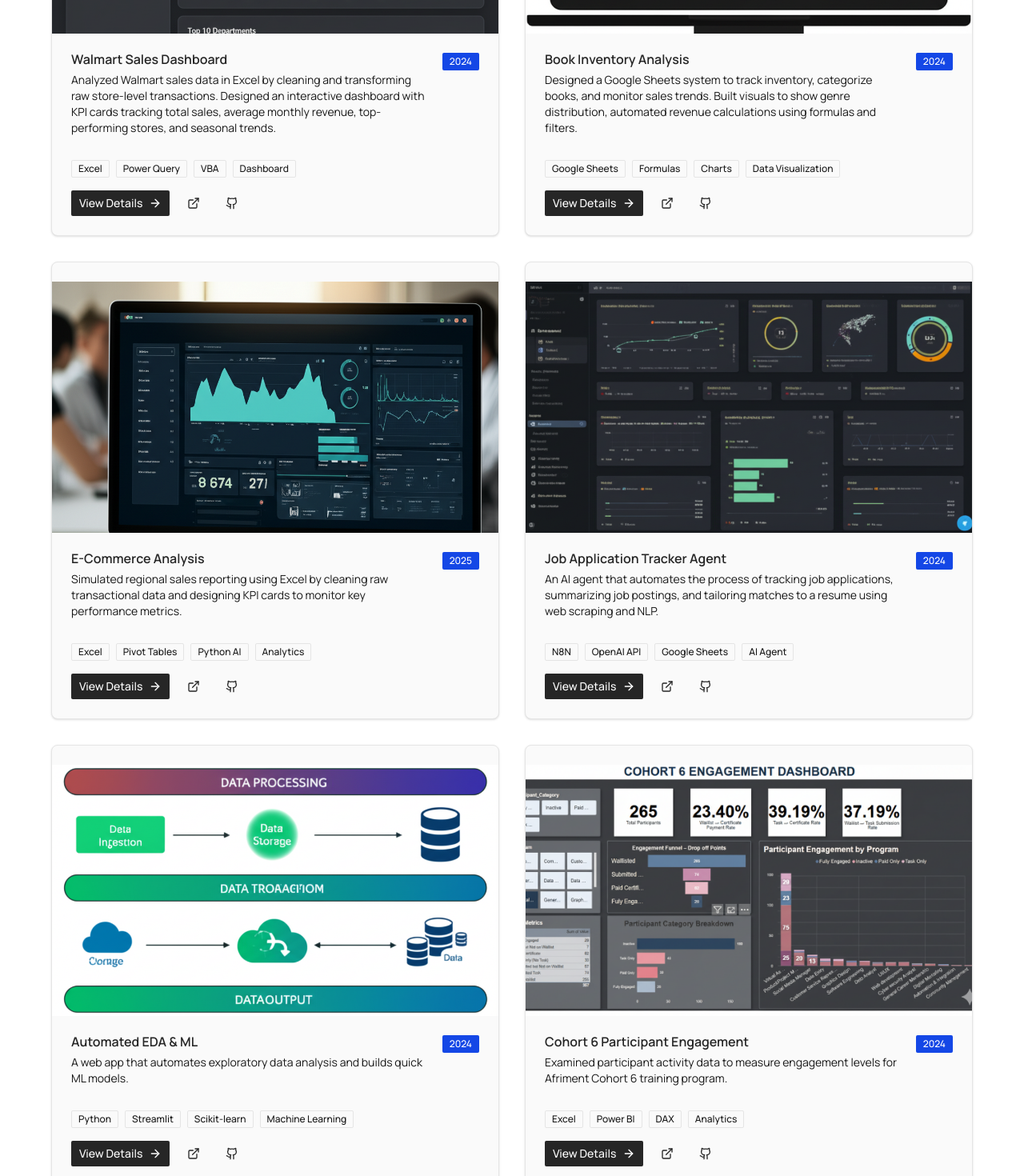
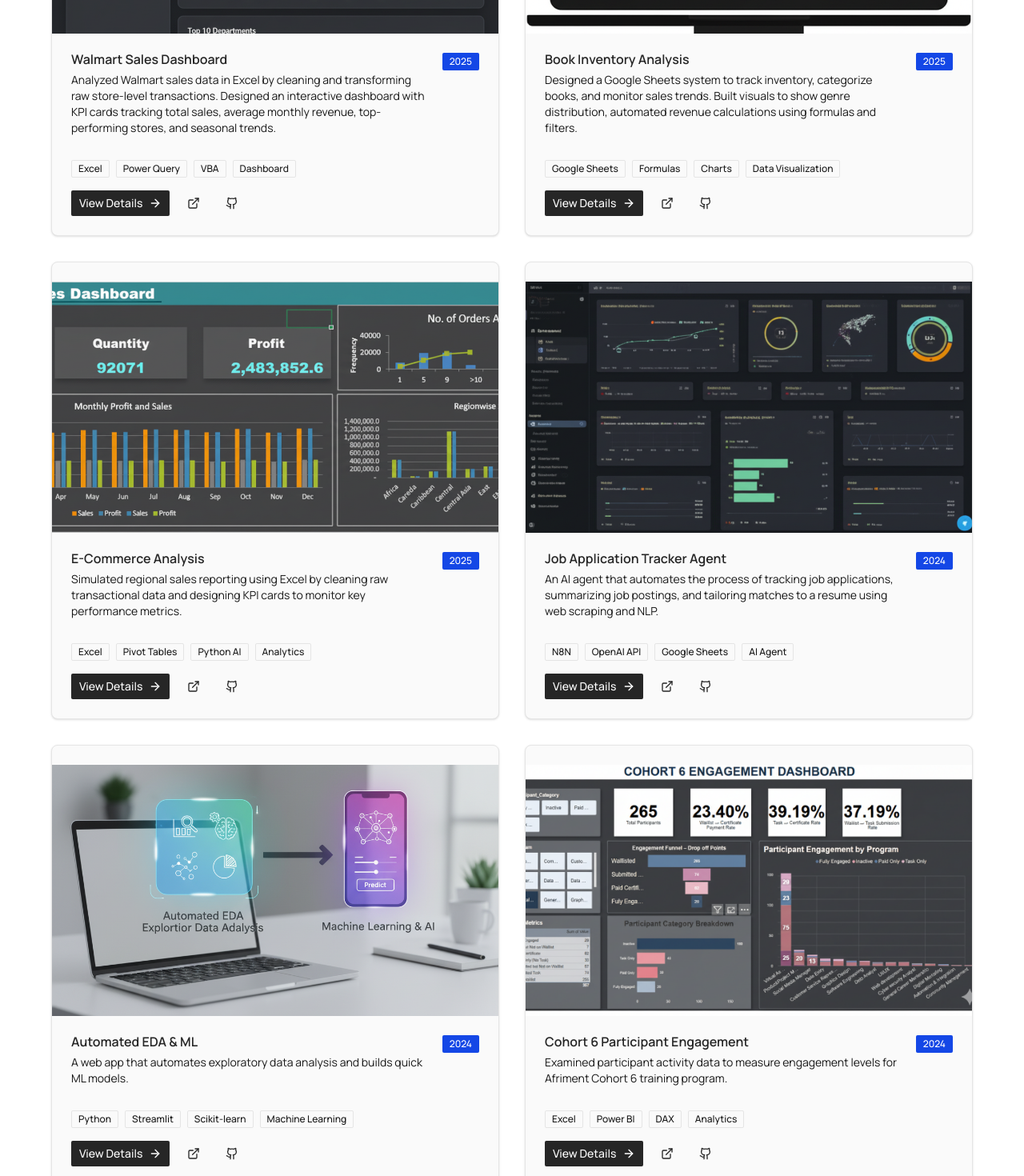
Before and after one commit to AnabDube/my-personal-portfolio, a Next.js app: page /projects in a window 1280 px wide. Shown: the part 770-2240 px from the top of the page at 80% size. Built offline with nearby package versions, Linux system fonts and the light colour scheme.

Commit message:
Update E-commerce Analysis and Automated EDA projects with actual dashboard images

```diff
--- a/app/data/projects.ts
+++ b/app/data/projects.ts
@@ -31,8 +31,8 @@ export const projects: Project[] = [
     tags: ["Excel", "Power Query", "VBA", "Dashboard"],
     category: "Data Analytics",
     status: "Completed",
-    year: "2024",
-    duration: "3 months",
+    year: "2025",
+    duration: "1 month",
     demoUrl: "https://drive.google.com/file/d/1X-xPzdkBTSHFi_oBYkTER6sZrFefSpKe/view?usp=sharing",
     githubUrl: "https://github.com/AnabDube/Data-analysis-projects-anab/blob/main/train_cleaning_query.txt",
     featured: true,
@@ -65,8 +65,8 @@ export const projects: Project[] = [
     tags: ["Google Sheets", "Formulas", "Charts", "Data Visualization"],
     category: "Data Analytics",
     status: "Completed",
-    year: "2024",
-    duration: "2 months",
+    year: "2025",
+    duration: "1 month",
     demoUrl: "https://docs.google.com/presentation/d/17ZEEYYfbYUw6-do1FfR9VEep4n2WsUT9/edit?usp=sharing&ouid=116419039335006847034&rtpof=true&sd=true",
     githubUrl: "https://docs.google.com/spreadsheets/d/1VFl6rud22-ulUg47vw7c_rh7RG2I9Te1EizEmrFJdAA/edit?usp=sharing",
     featured: true,
@@ -94,8 +94,8 @@ export const projects: Project[] = [
     title: "E-Commerce Analysis",
     description: "Simulated regional sales reporting using Excel by cleaning raw transactional data and designing KPI cards to monitor key performance metrics.",
     longDescription: "Simulated regional sales reporting using Excel by cleaning raw transactional data and designing KPI cards to monitor key performance metrics.",
-    image: "/images/healthcare-analytics-dashboard.png",
-    backgroundImage: "/images/healthcare-analytics-dashboard.png",
+        image: "/images/ecommerce-dashboard.png",
+        backgroundImage: "/images/ecommerce-dashboard.png",
     tags: ["Excel", "Pivot Tables", "Python AI", "Analytics"],
     category: "Data Analytics",
     status: "Completed",
@@ -162,8 +162,8 @@ export const projects: Project[] = [
     title: "Automated EDA & ML",
     description: "A web app that automates exploratory data analysis and builds quick ML models.",
     longDescription: "A web app that automates exploratory data analysis and builds quick ML models.",
-    image: "/images/data-processing-pipeline.png",
-    backgroundImage: "/images/data-processing-pipeline.png",
+        image: "/images/eda-app-dashboard.png",
+        backgroundImage: "/images/eda-app-dashboard.png",
     tags: ["Python", "Streamlit", "Scikit-learn", "Machine Learning"],
     category: "AI/ML",
     status: "Completed",
```
Also changed, not shown: public/images/ecommerce-dashboard.png (added), public/images/eda-app-dashboard.png (added).
